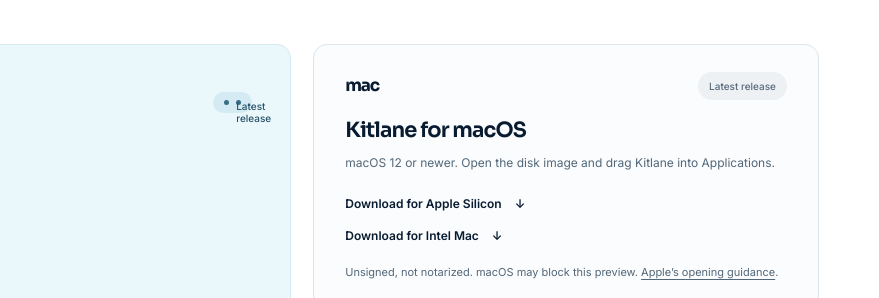
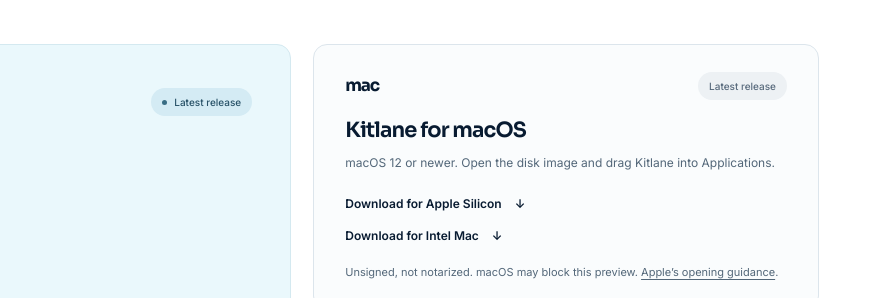
Before and after one commit to LaurentMaxhuni/kitlane, a website: page website/download/index.html in a window 1280 px wide. Shown: the part 432-730 px from the top of the page, 401-1280 px from the left. Drawn offline with Linux system fonts and the light colour scheme; no server answers.

Commit message:
Keep dynamic release badge text readable

```diff
--- a/website/styles.css
+++ b/website/styles.css
@@ -155,7 +155,7 @@
 .windows-icon{display:grid;grid-template-columns:repeat(2,18px);grid-template-rows:repeat(2,18px);gap:3px}
 .windows-icon i{background:var(--ink)}
 .status-pill,.quiet-pill{display:inline-flex;gap:7px;align-items:center;font-size:10px;font-weight:500;background:#d4ebf4;color:#285268;border-radius:25px;padding:8px 11px}
-.status-pill>span{width:5px;height:5px;border-radius:50%;background:#386d84}
+.status-pill>span[aria-hidden]{width:5px;height:5px;border-radius:50%;background:#386d84}
 .windows-download h2{font-size:29px;margin-bottom:17px;letter-spacing:-.05em}
 .windows-download>p:not(.release-message){font-size:14px}
 .release-meta{display:flex;gap:12px;margin-block:26px;font-size:11px;color:#4b687b;flex-wrap:wrap}
```
